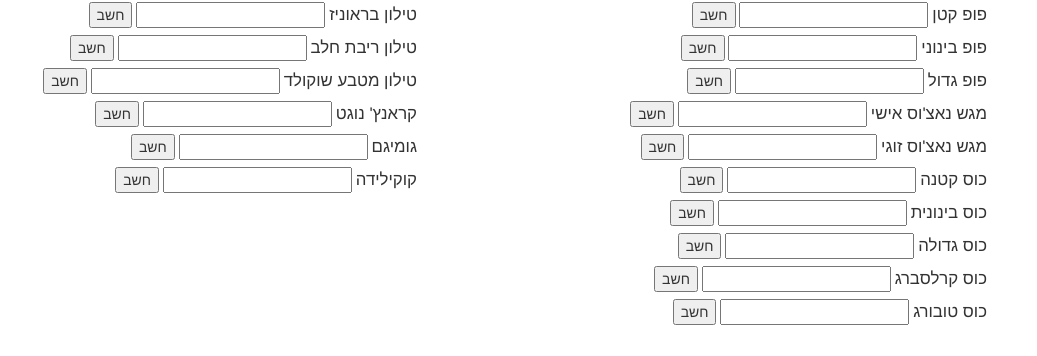
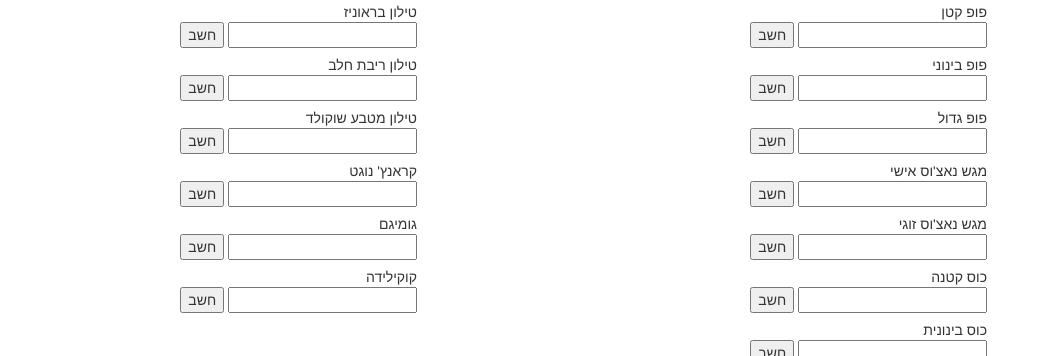
Before and after one commit to barvivat/countApp, a plain HTML site: page index.html in a window 1280 px wide. Shown: the part 131-487 px from the top of the page, without its empty margins (188-1225 px from the left). Drawn offline with Linux system fonts and the light colour scheme.

Commit message:
updated position of item name

```diff
--- a/src/templates/itemCount.template.html
+++ b/src/templates/itemCount.template.html
@@ -1,4 +1,4 @@
+<div>{{itemCtrl.name}}</div>
 <button ng-click="itemCtrl.updateSum()">חשב</button>
 <span ng-if="itemCtrl.sum!=0">{{itemCtrl.sum}}</span>
 <input type="text" ng-model="itemCtrl.input">
-<span>{{itemCtrl.name}}</span>
```
